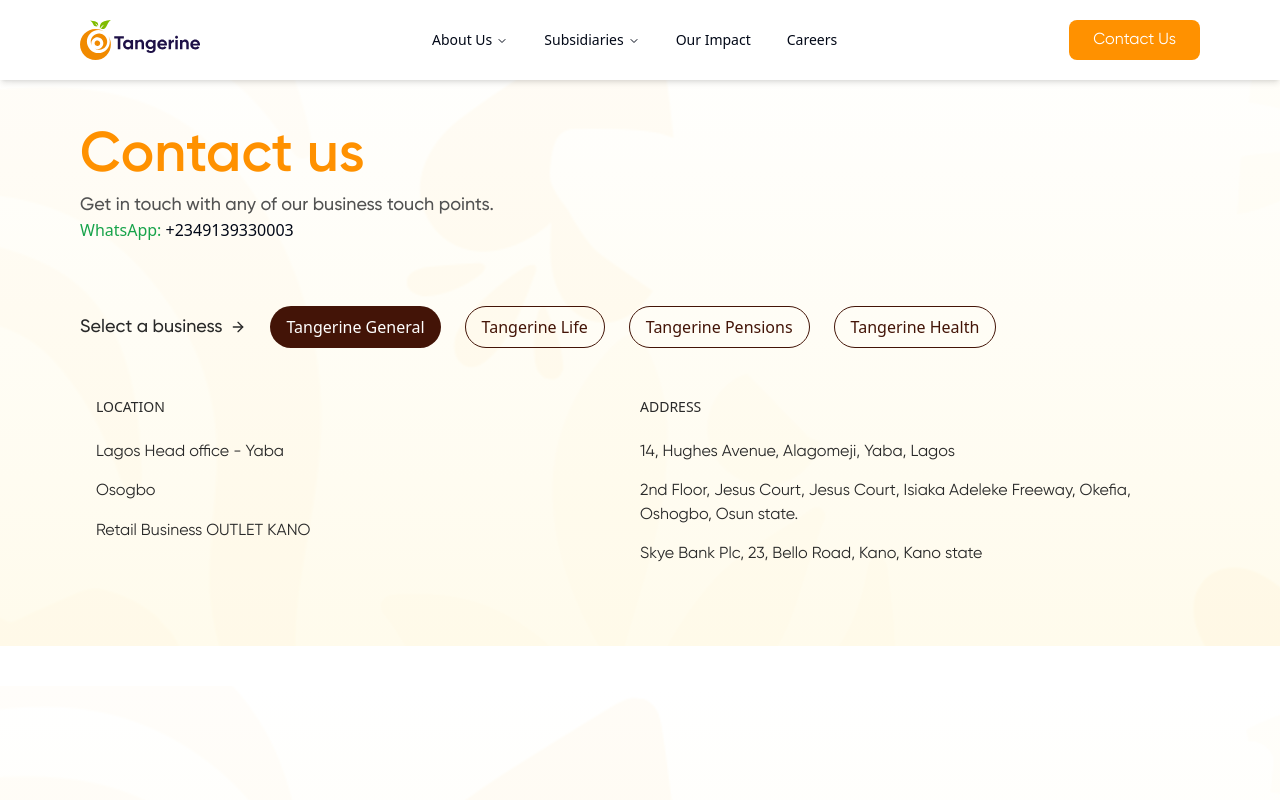
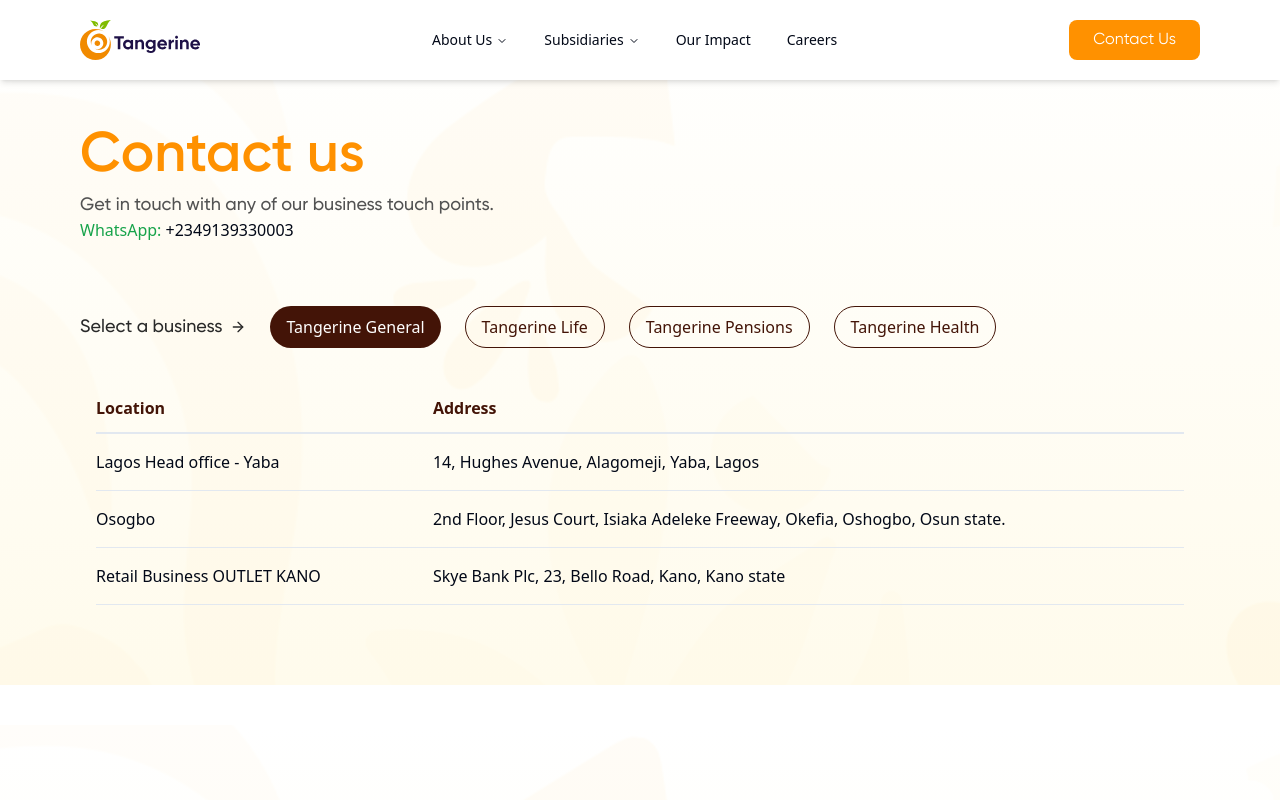
Before and after one commit to deasytech/tangerine-financial, a Next.js app: page /contact in a window 1280 px wide. Shown: the top 800 px of the page. Built offline with nearby package versions, Linux system fonts and the light colour scheme.

Commit message:
contact tab updated

```diff
--- a/components/ContactTabs.tsx
+++ b/components/ContactTabs.tsx
@@ -1,4 +1,4 @@
-"use client"
+"use client";
 
 import { ArrowDown, ArrowRight } from 'lucide-react';
 import React, { useState } from 'react';
@@ -7,98 +7,58 @@
   key: string;
   label: string;
   content: {
-    location: React.ReactNode,
-    address: React.ReactNode,
-  };
+    location: string;
+    address: string;
+  }[];
 }
 
 const tabs: Tab[] = [
   {
-    key: 'general', label: 'Tangerine General', content: {
-      location: <div className="w-full tab">
-        <h3 className="tab-title">Location</h3>
-        <p>Lagos Head office - Yaba</p>
-        <p>Osogbo</p>
-        <p>Retail Business OUTLET KANO</p>
-      </div>,
-      address: <div className="w-full tab">
-        <h3 className="tab-title">Address</h3>
-        <p>14, Hughes Avenue, Alagomeji, Yaba, Lagos</p>
-        <p>2nd Floor, Jesus Court, Jesus Court, Isiaka Adeleke Freeway, Okefia, Oshogbo, Osun state.</p>
-        <p>Skye Bank Plc, 23, Bello Road, Kano, Kano state</p>
-      </div>
-    }
+    key: 'general',
+    label: 'Tangerine General',
+    content: [
+      { location: 'Lagos Head office - Yaba', address: '14, Hughes Avenue, Alagomeji, Yaba, Lagos' },
+      { location: 'Osogbo', address: '2nd Floor, Jesus Court, Isiaka Adeleke Freeway, Okefia, Oshogbo, Osun state.' },
+      { location: 'Retail Business OUTLET KANO', address: 'Skye Bank Plc, 23, Bello Road, Kano, Kano state' },
+    ]
   },
   {
-    key: 'life', label: 'Tangerine Life', content: {
-      location: <div className="w-full tab">
-        <h3 className="tab-title">Location</h3>
-        <p>Abuja</p>
-        <p>Benin</p>
-        <p>Ibadan</p>
-        <p>Kaduna</p>
-        <p>Retail Business OUTLET Abeokuta</p>
-        <p>Retail Business OUTLET AKURE</p>
-        <p>Retail Business OUTLET ONITSHA</p>
-      </div>,
-      address: <div className="w-full tab">
-        <h3 className="tab-title">Address</h3>
-        <p>5, Dambata close, Area 7, Garki, FCT</p>
-        <p>1st Floor of Austin Lying Plaza, 99A, First East Circular Road, Opposite Uvbi Primary School, By St Joseph Catholic Church, Benin City.</p>
-        <p>1st Floor, Heritage Mall, Cocoa House, Dugbe, Ibadan.</p>
-        <p>Hasfsat Plaza, No, 4 Constitution Road Kaduna.</p>
-        <p>23C Segun Osoba Way, Okelewo Abeokuta</p>
-        <p>Ground floor, BOI building Alagbaka Akure</p>
-        <p>C1 & C4 No. 65 New Market Road Onitsha.</p>
-      </div>
-    }
+    key: 'life',
+    label: 'Tangerine Life',
+    content: [
+      { location: 'Abuja', address: '5, Dambata close, Area 7, Garki, FCT' },
+      { location: 'Benin', address: '1st Floor of Austin Lying Plaza, 99A, First East Circular Road, Opposite Uvbi Primary School, By St Joseph Catholic Church, Benin City.' },
+      { location: 'Ibadan', address: '1st Floor, Heritage Mall, Cocoa House, Dugbe, Ibadan' },
+      { location: 'Kaduna', address: 'Hasfsat Plaza, 4 Constitution Road Kaduna' },
+      { location: 'Retail Business OUTLET Abeokuta', address: '23C Segun Osoba Way, Abeokuta' },
+      { location: 'Retail Business OUTLET AKURE', address: 'BOI building, Alagbaka, Akure' },
+      { location: 'Retail Business OUTLET ONITSHA', address: '65 New Market Road, Onitsha' },
+    ]
   },
   {
-    key: 'pensions', label: 'Tangerine Pensions', content: {
-      location: <div className="w-full tab">
-        <h3 className="tab-title">Location</h3>
-        <p>Head office (Main Office)</p>
-        <p>Lagos</p>
-        <p>Kano Office</p>
-        <p>Kaduna Office</p>
-        <p>Gombe Office</p>
-      </div>,
-      address: <div className="w-full tab">
-        <h3 className="tab-title">Address</h3>
-        <p>FMBN House, Plot 266, Cadastral AO. CBD, Abuja.</p>
-        <p>21A & 21B Olosa Street Victoria Island Lagos</p>
-        <p>No. 7 Zoo Road,Suite C2 Prime Hub Shopping complex, Kano</p>
-        <p>3rd Floor BOI Building, 18 Mohammadu Buhari Way, Kaduna.</p>
-        <p>CFA Building, Shehu Abubakar Road, Adjacent Sch. Of Nursing, Jeka da Fari, Gombe, Gombe State.</p>
-      </div>
-    }
+    key: 'pensions',
+    label: 'Tangerine Pensions',
+    content: [
+      { location: 'Head office (Main Office)', address: 'FMBN House, Plot 266, CBD, Abuja' },
+      { location: 'Lagos', address: '21A & 21B Olosa Street, Victoria Island, Lagos' },
+      { location: 'Kano Office', address: '7 Zoo Road, Prime Hub Shopping Complex, Kano' },
+      { location: 'Kaduna Office', address: 'BOI Building, 18 Mohammadu Buhari Way, Kaduna' },
+      { location: 'Gombe Office', address: 'CFA Building, Jeka da Fari, Gombe' },
+    ]
   },
   {
-    key: 'health', label: 'Tangerine Health', content: {
-      location: <div className="w-full tab">
-        <h3 className="tab-title">Location</h3>
-        <p>Lagos office - Palmgrove Estate</p>
-        <p>Lagos office - Palmgrove Estate</p>
-        <p>Abuja</p>
-        <p>Ibadan</p>
-        <p>Enugu</p>
-        <p>Yola</p>
-        <p>Ilorin</p>
-        <p>Port Harcourt</p>
-      </div>,
-      address: <div className="w-full tab">
-        <h3 className="tab-title">Address</h3>
-        <p>2 Marconi Road, Palmgrove Estate, Ilupeju, Lagos</p>
-        <p>75 D'alberto Road, Palmgrove Estate, Ilupeju, Lagos</p>
-        <p>2nd Foor, El-Yakubu Place, Plot 1129, Zakariya Malami Street, Adjacent to Nigeria Defence College, Central Business Distric, Abuja</p>
-        <p>14th Floor, Cocoa House Building, Oba Adebimpe Road, Dugbe, Ibadan</p>
-        <p>16 Marcus Harvey Street, New Garvey, Enugu</p>
-        <p>Blue Plaza, Adjacent Unity Bank, Opposite House of Refuge Junction, Bekaji-Jimeta, Yola</p>
-        <p>16B Cocacola Road, Opposite Ariya Hotel, Ilorin</p>
-        <p>City View Plaza, 26A Aba Road Port Harcourt.</p>
-      </div>
-    }
-  },
+    key: 'health',
+    label: 'Tangerine Health',
+    content: [
+      { location: 'Lagos office - Palmgrove Estate', address: '2 Marconi Road, Palmgrove Estate, Lagos' },
+      { location: 'Abuja', address: '1129 Zakariya Malami Street, Abuja' },
+      { location: 'Ibadan', address: '14th Floor, Cocoa House, Ibadan' },
+      { location: 'Enugu', address: '16 Marcus Harvey Street, Enugu' },
+      { location: 'Yola', address: 'Bekaji-Jimeta, Yola' },
+      { location: 'Ilorin', address: '16B Cocacola Road, Ilorin' },
+      { location: 'Port Harcourt', address: '26A Aba Road, Port Harcourt' },
+    ]
+  }
 ];
 
 const ContactTabs: React.FC = () => {
@@ -111,10 +71,10 @@
   return (
     <div className="max-container w-full">
       <div className="flex flex-col md:flex-row gap-6 overflow-x-auto">
-        <div className='flex items-center gap-2'>
-          <p className='regular-18 text-generic-950 text-nowrap'>Select a business</p>
-          <ArrowRight size={16} className='text-generic-950 max-sm:hidden' />
-          <ArrowDown size={16} className='text-generic-950 md:hidden' />
+        <div className="flex items-center gap-2">
+          <p className="regular-18 text-generic-950 text-nowrap">Select a business</p>
+          <ArrowRight size={16} className="text-generic-950 max-sm:hidden" />
+          <ArrowDown size={16} className="text-generic-950 md:hidden" />
         </div>
         {tabs.map((tab) => (
           <button
@@ -125,7 +85,7 @@
               : 'border rounded-full border-orange-950 text-orange-950 hover:border-orange-base hover:text-orange-base'
               }`}
           >
-            <span className='text-nowrap'>{tab.label}</span>
+            <span className="text-nowrap">{tab.label}</span>
           </button>
         ))}
       </div>
@@ -133,8 +93,26 @@
         {tabs.map((tab) =>
           activeTab === tab.key ? (
             <div key={tab.key} className="tab-content flex mt-8">
-              {tab.content.location}
-              {tab.content.address}
+              <table className="w-full text-left border-collapse">
+                <thead>
+                  <tr>
+                    <th className="border-b-2 pb-3 text-orange-950">Location</th>
+                    <th className="border-b-2 pb-3 text-orange-950">Address</th>
+                  </tr>
+                </thead>
+                <tbody>
+                  {tab.content.map((item, index) => (
+                    <tr key={index} className="mb-4">
+                      <td className="pr-8 py-4 align-top paragraph border-b">
+                        {item.location}
+                      </td>
+                      <td className="py-4 align-top paragraph border-b">
+                        {item.address}
+                      </td>
+                    </tr>
+                  ))}
+                </tbody>
+              </table>
             </div>
           ) : null
         )}
```
